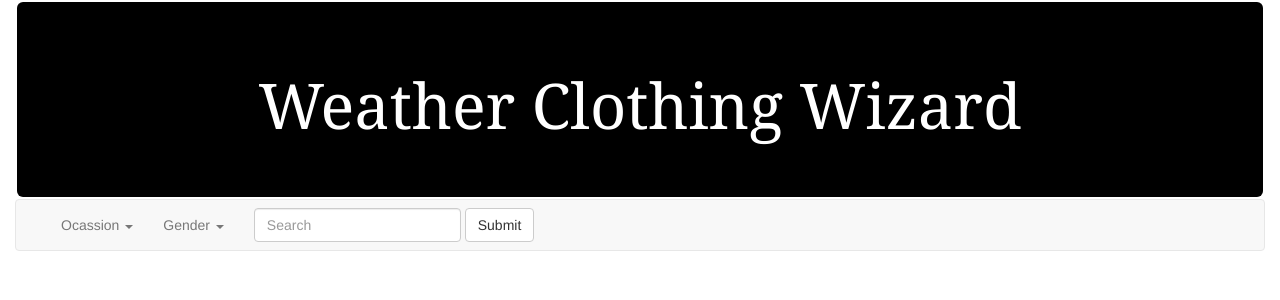
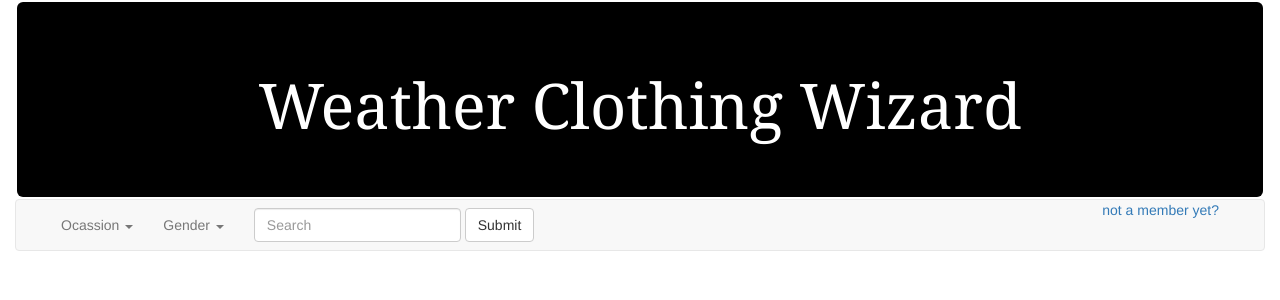
Before and after one commit to sunita321/weatherclothingwizard, a PHP site: page /Weahter_Clothing_Wizard.html in a window 1280 px wide. Shown: the top 300 px of the page. Run offline with PHP 8.4, Linux system fonts and the light colour scheme.

Commit message:
added link

```diff
--- a/Assets/css/style.css
+++ b/Assets/css/style.css
@@ -6,10 +6,6 @@
 	margin: 2px;
 	}
 
-#weatherPanel{
-	float: left;
+.member{
+	float: right;
 }
-
-#clothingPanel{
-	float: none;
-}
--- a/Weahter_Clothing_Wizard.html
+++ b/Weahter_Clothing_Wizard.html
@@ -62,6 +62,7 @@
         <button type="submit" class="btn btn-default">Submit</button>
       </form>
       <!-- TEXT FIELD & Submit Button Ends-->
+      <div class="member"><a href="">not a member yet? </a></div>
       </div><!-- /.navbar-collapse -->
     </div><!-- /.container-fluid -->
   </nav>
```
